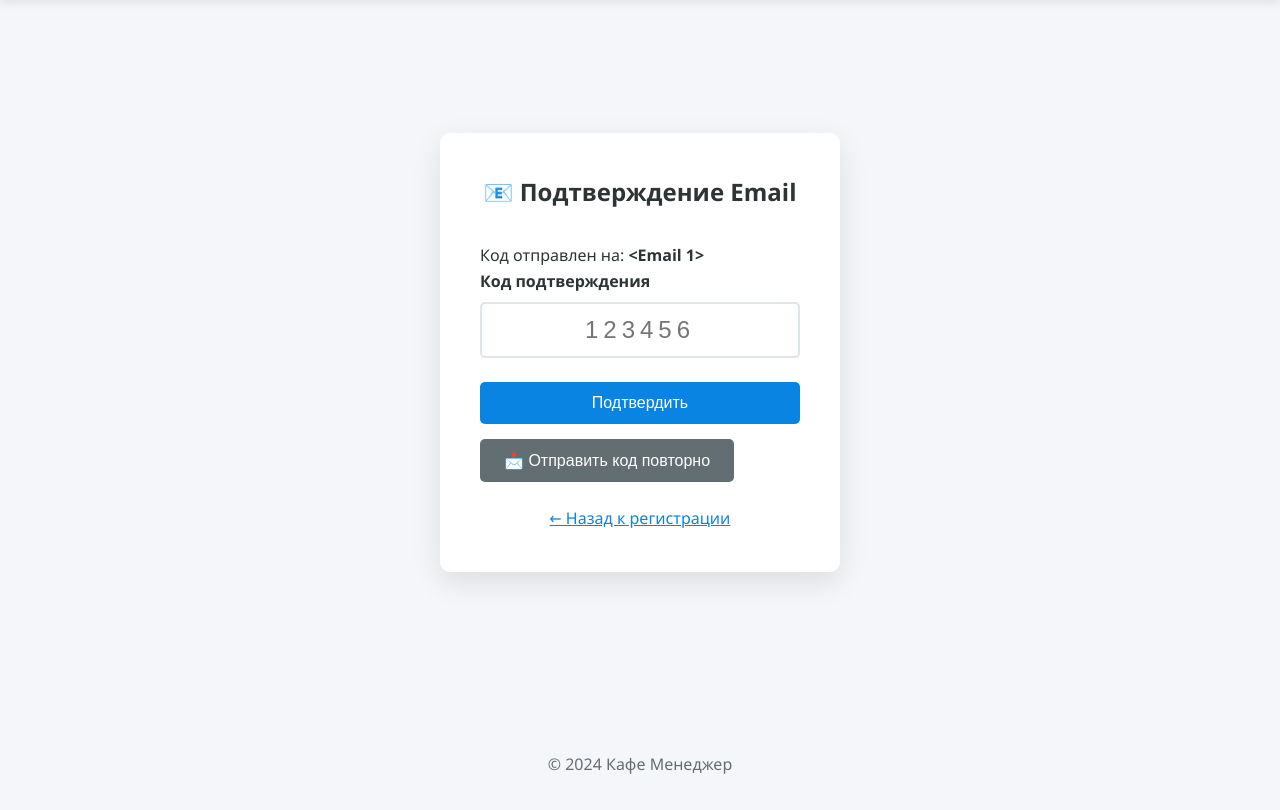
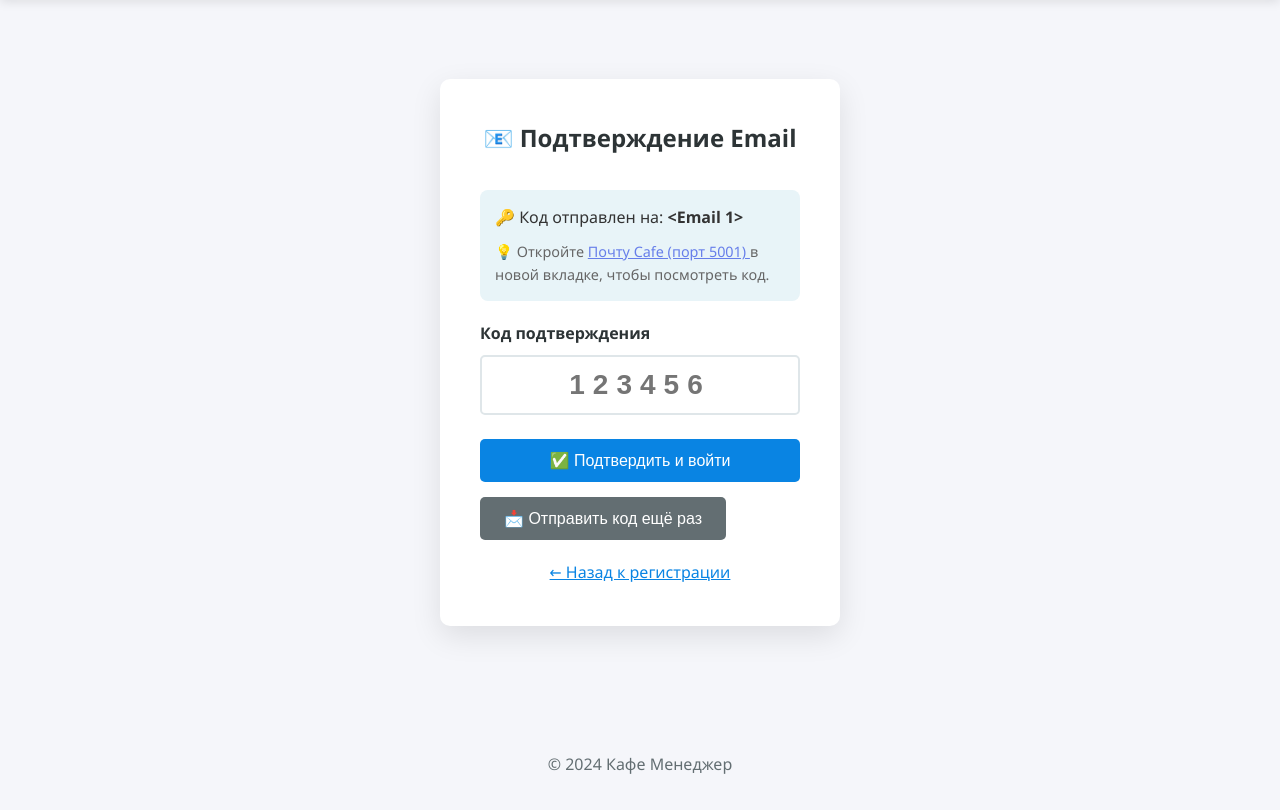
Before and after one commit to Maga-nan/cafe_manager, a Flask app: template templates/verify_email.html in a window 1280 px wide. Shown: the part 70-880 px from the top of the page. Run offline with Flask 3, Linux system fonts and the light colour scheme; the template is opened without the code that fills it: values that come from a table or form of the project are taken from there, others are empty; tables that the repository leaves empty hold one stand-in row (values such as "Sample post"); parts of the project's set-up code (start-up, migrations or seed data) failed here and were passed over.

Commit message:
Update verify_email.html

```diff
--- a/templates/verify_email.html
+++ b/templates/verify_email.html
@@ -4,19 +4,34 @@
 <div class="auth-container">
     <div class="auth-card">
         <h2>📧 Подтверждение Email</h2>
-        <p>Код отправлен на: <strong>{{ email }}</strong></p>
+
+        <div style="background: #e8f4f8; padding: 15px; border-radius: 8px; margin-bottom: 20px;">
+            <p style="margin: 0; color: #333;">
+                🔑 Код отправлен на: <strong>{{ email }}</strong>
+            </p>
+            <p style="margin: 10px 0 0 0; color: #666; font-size: 0.9rem;">
+                💡 Откройте <a href="http://127.0.0.1:5001" target="_blank" style="color: #667eea;">
+                    Почту Cafe (порт 5001)
+                </a> в новой вкладке, чтобы посмотреть код.
+            </p>
+        </div>
+
         <form method="POST" class="auth-form">
             <div class="form-group">
                 <label>Код подтверждения</label>
                 <input type="text" name="code" required placeholder="123456" maxlength="6"
-                       style="text-align: center; font-size: 24px; letter-spacing: 5px;">
+                       style="text-align: center; font-size: 28px; letter-spacing: 8px; font-weight: bold;">
             </div>
-            <button type="submit" class="btn btn-primary">Подтвердить</button>
+            <button type="submit" class="btn btn-primary">✅ Подтвердить и войти</button>
         </form>
+
         <form method="POST" action="{{ url_for('auth.resend_code') }}" style="margin-top: 15px;">
-            <button type="submit" class="btn btn-secondary">📩 Отправить код повторно</button>
+            <button type="submit" class="btn btn-secondary">📩 Отправить код ещё раз</button>
         </form>
-        <p class="auth-link"><a href="{{ url_for('auth.register') }}">← Назад к регистрации</a></p>
+
+        <p class="auth-link" style="margin-top: 20px;">
+            <a href="{{ url_for('auth.register') }}">← Назад к регистрации</a>
+        </p>
     </div>
 </div>
 {% endblock %}
```
